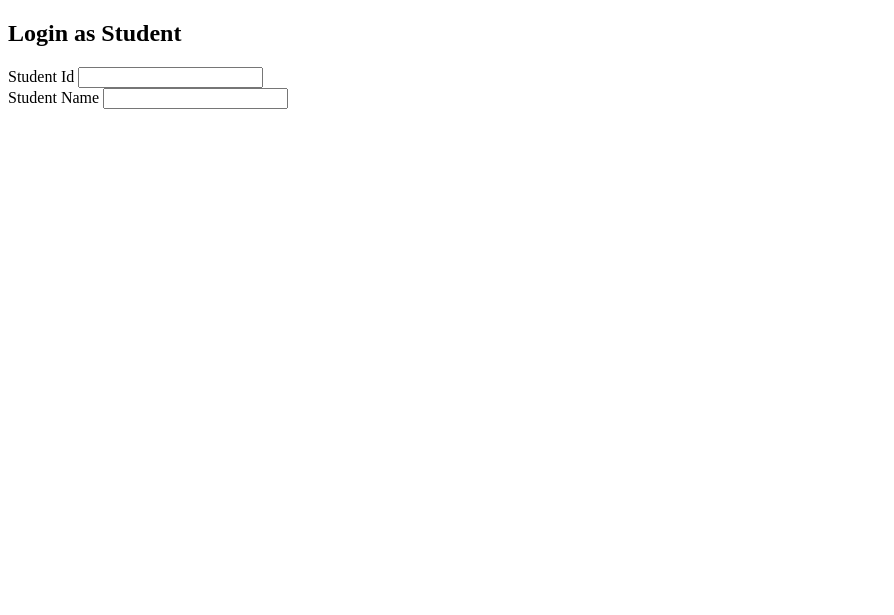
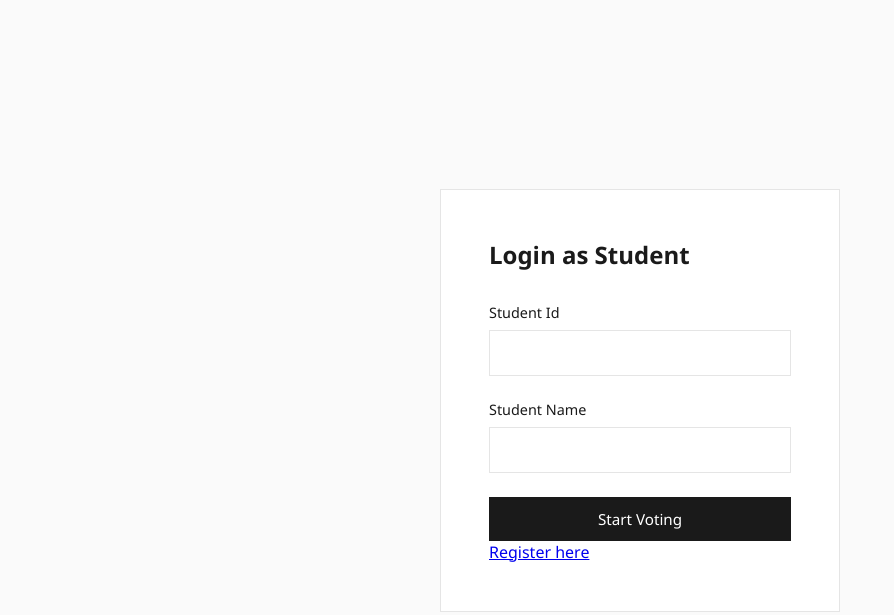
Before and after one commit to PhsMessi/Voting-System, a plain HTML site: page voting-web-app/pages/login.html in a window 1280 px wide. Shown: the whole page, without its empty margins (0-894 px from the left). Drawn offline with Linux system fonts and the light colour scheme.

Commit message:
added register and login pages

```diff
--- /dev/null
+++ b/voting-web-app/css/index.css
@@ -0,0 +1,73 @@
+* {
+  margin: 0;
+  padding: 0;
+  box-sizing: border-box;
+  font-family: "Segoe UI", Tahoma, Geneva, Verdana, sans-serif;
+}
+
+body {
+  min-height: 100vh;
+  background: #ffffff;
+}
+
+nav {
+  display: flex;
+  justify-content: space-between;
+  align-items: center;
+  padding: 1rem 3rem;
+  border-bottom: 1px solid #e5e5e5;
+}
+
+nav h2 {
+  color: #1a1a1a;
+  font-size: 1.5rem;
+  font-weight: 600;
+}
+
+nav ul {
+  display: flex;
+  gap: 2rem;
+  list-style: none;
+}
+
+nav ul li a {
+  color: #1a1a1a;
+  text-decoration: none;
+  font-size: 0.95rem;
+  font-weight: 400;
+  transition: color 0.2s ease;
+}
+
+nav ul li a:hover {
+  color: #666;
+}
+
+section {
+  display: flex;
+  justify-content: center;
+  align-items: center;
+  padding: 3rem;
+  min-height: calc(100vh - 120px);
+}
+
+section img {
+  max-width: 900px;
+  width: 100%;
+  border: 1px solid #e5e5e5;
+}
+
+@media (max-width: 768px) {
+  nav {
+    padding: 1.5rem;
+    flex-direction: column;
+    gap: 1.5rem;
+  }
+
+  nav ul {
+    gap: 1.5rem;
+  }
+
+  section {
+    padding: 2rem 1.5rem;
+  }
+}
--- /dev/null
+++ b/voting-web-app/css/login.css
@@ -0,0 +1,77 @@
+* {
+  margin: 0;
+  padding: 0;
+  box-sizing: border-box;
+  font-family: "Segoe UI", Tahoma, Geneva, Verdana, sans-serif;
+}
+
+body {
+  min-height: 100vh;
+  background: #fafafa;
+  display: flex;
+  justify-content: center;
+  align-items: center;
+  padding: 2rem;
+}
+
+section {
+  background: white;
+  padding: 3rem;
+  border: 1px solid #e5e5e5;
+  max-width: 400px;
+  width: 100%;
+}
+
+h2 {
+  color: #1a1a1a;
+  font-size: 1.5rem;
+  font-weight: 600;
+  margin-bottom: 2rem;
+}
+
+div {
+  margin-bottom: 1.5rem;
+}
+
+label {
+  display: block;
+  color: #1a1a1a;
+  font-size: 0.9rem;
+  margin-bottom: 0.5rem;
+  font-weight: 400;
+}
+
+input[type="text"] {
+  width: 100%;
+  padding: 0.75rem;
+  border: 1px solid #e5e5e5;
+  font-size: 0.95rem;
+  transition: border-color 0.2s ease;
+}
+
+input[type="text"]:focus {
+  outline: none;
+  border-color: #1a1a1a;
+}
+
+button {
+  width: 100%;
+  padding: 0.75rem;
+  background: #1a1a1a;
+  color: white;
+  border: none;
+  font-size: 0.95rem;
+  font-weight: 500;
+  cursor: pointer;
+  transition: background 0.2s ease;
+}
+
+button:hover {
+  background: #333;
+}
+
+@media (max-width: 480px) {
+  section {
+    padding: 2rem 1.5rem;
+  }
+}
--- a/voting-web-app/pages/login.html
+++ b/voting-web-app/pages/login.html
@@ -3,19 +3,23 @@
 <head>
     <meta charset="UTF-8">
     <meta name="viewport" content="width=device-width, initial-scale=1.0">
-    <title>Document</title>
+    <title>Student Login</title>
+    <link rel="stylesheet" href="../css/login.css">
+
 </head>
 <body>
     <section>
         <h2>Login as Student</h2>
         <div>
-            <label for="">Student Id</label>
-            <input type="text">
+            <label for="student-id">Student Id</label>
+            <input type="text" id="student-id">
         </div>
         <div>
-            <label for="">Student Name</label>
-            <input type="text">
+            <label for="student-name">Student Name</label>
+            <input type="text" id="student-name">
         </div>
+        <button type="submit">Start Voting</button>
+        <a href="../pages/register.html">Register here</a>
     </section>
 </body>
 </html>
```
Also changed, not shown: voting-web-app/index.html (+3 -1 lines), voting-web-app/pages/register.html (added, +17 -0 lines).
